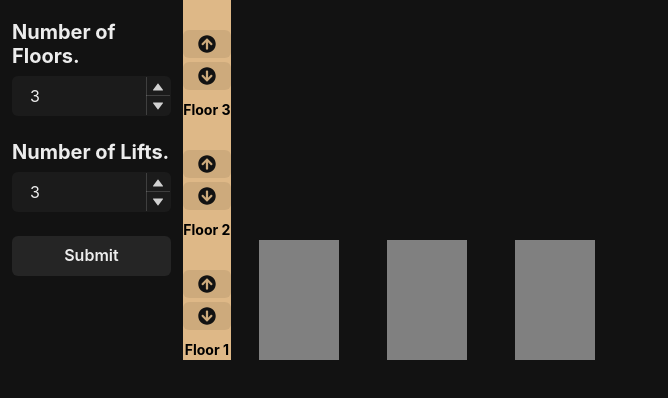
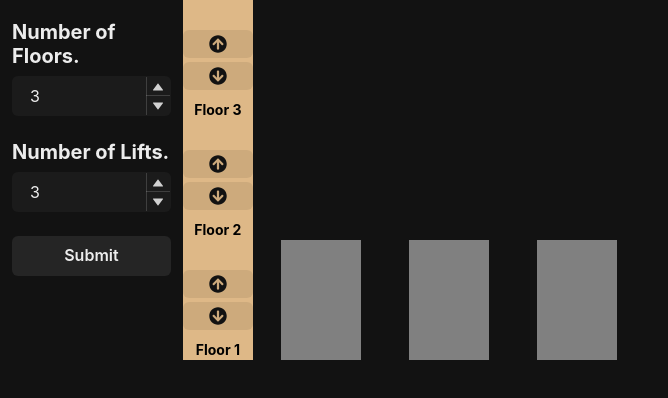
Before and after one commit to AnshJain-Shwalia/Lift-Simulation-Vercel, a React (Vite) app: page / in a window 1280 px wide. Shown: the top 398 px of the page, without its empty margins (0-668 px from the left). Built offline with nearby package versions, Linux system fonts and the light colour scheme.

Commit message:
some UI changes and removal of the useless ScalableComponent Component

```diff
--- a/src/components/ButtonsPanel/ButtonsPanelFloor.tsx
+++ b/src/components/ButtonsPanel/ButtonsPanelFloor.tsx
@@ -10,7 +10,7 @@ interface Props {
 const ButtonsPanelFloor = ({ floorNumber, updateButtonPanel }: Props) => {
     return (
         <Box
-            // width={"100px"}
+            width={"70px"}
             height={constants.floorHeight}
             backgroundColor={"burlywood"}
         >
@@ -29,7 +29,12 @@ const ButtonsPanelFloor = ({ floorNumber, updateButtonPanel }: Props) => {
                 justifyContent="flex-end"
                 alignItems="center"
             >
-                <Text as={"b"} fontSize={"sm"} color={"black"}>
+                <Text
+                    as={"b"}
+                    fontSize={"sm"}
+                    color={"black"}
+                    overflow={"auto"}
+                >
                     Floor {floorNumber}
                 </Text>
             </Box>
--- a/src/components/Controller/Controller.tsx
+++ b/src/components/Controller/Controller.tsx
@@ -201,8 +201,7 @@ const Controller = ({ floors, lifts }: Props) => {
             {/* <div>
                 floors:{floors}, lifts{lifts}
             </div> */}
-            <ScalableComponent>
-                <HStack>
+            <HStack overflowX={"auto"}>
                 <ButtonsPanel
                     floors={floors}
                     updateButtonPanel={updateButtonPanel}
@@ -213,7 +212,6 @@ const Controller = ({ floors, lifts }: Props) => {
                     updateLiftState={updateLiftState}
                 />
             </HStack>
-            </ScalableComponent>
             {/* <Button
                 onClick={() => {
                     console.log(liftStates);
--- a/src/components/InputBar/InputBar.tsx
+++ b/src/components/InputBar/InputBar.tsx
@@ -36,7 +36,7 @@ const InputBar = ({ setValues }: Props) => {
                         variant={"filled"}
                         defaultValue={3}
                         min={2}
-                        max={7}
+                        max={100}
                     >
                         <NumberInputField ref={floorRef} />
                         <NumberInputStepper>
@@ -52,7 +52,7 @@ const InputBar = ({ setValues }: Props) => {
                     <NumberInput
                         defaultValue={3}
                         min={2}
-                        max={7}
+                        max={100}
                         variant={"filled"}
                     >
                         <NumberInputField ref={liftRef} />
--- a/src/components/ScalableComponent/ScalableComponent.tsx
+++ /dev/null
@@ -1,45 +0,0 @@
-import { useState, useEffect, useRef, ReactNode } from "react";
-import { Box } from "@chakra-ui/react";
-
-interface Props {
-    children: ReactNode;
-}
-
-const ScalableComponent = ({ children }: Props) => {
-    console.log("run");
-    const [scale, setScale] = useState(1);
-    const containerRef = useRef(null);
-
-    useEffect(() => {
-        const container = containerRef.current;
-        if (!container) return;
-
-        const adjustScale = () => {
-            const { clientWidth, scrollWidth } = container;
-            const scaleFactor = clientWidth / scrollWidth;
-            setScale(scaleFactor < 1 ? scaleFactor : 1);
-        };
-
-        adjustScale();
-        window.addEventListener("resize", adjustScale);
-
-        return () => {
-            window.removeEventListener("resize", adjustScale);
-        };
-    }, []);
-
-    return (
-        <Box ref={containerRef} overflowX="auto">
-            <div
-                style={{
-                    transform: `scale(${scale})`,
-                    transformOrigin: "top left",
-                }}
-            >
-                {children}
-            </div>
-        </Box>
-    );
-};
-
-export default ScalableComponent;
--- a/src/components/ScalableComponent/index.tsx
+++ /dev/null
@@ -1,3 +0,0 @@
-import ScalableComponent from "./ScalableComponent";
-
-export default ScalableComponent;
```
Lines whose indentation alone changed are shown as unchanged.
